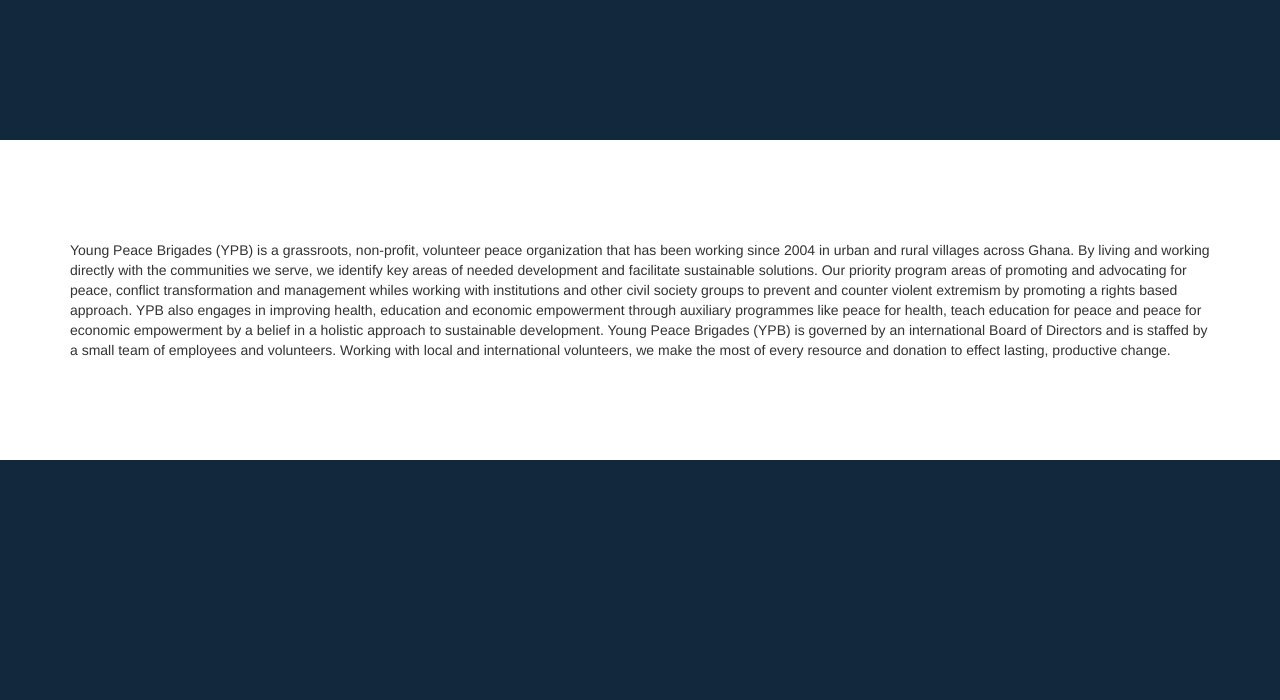
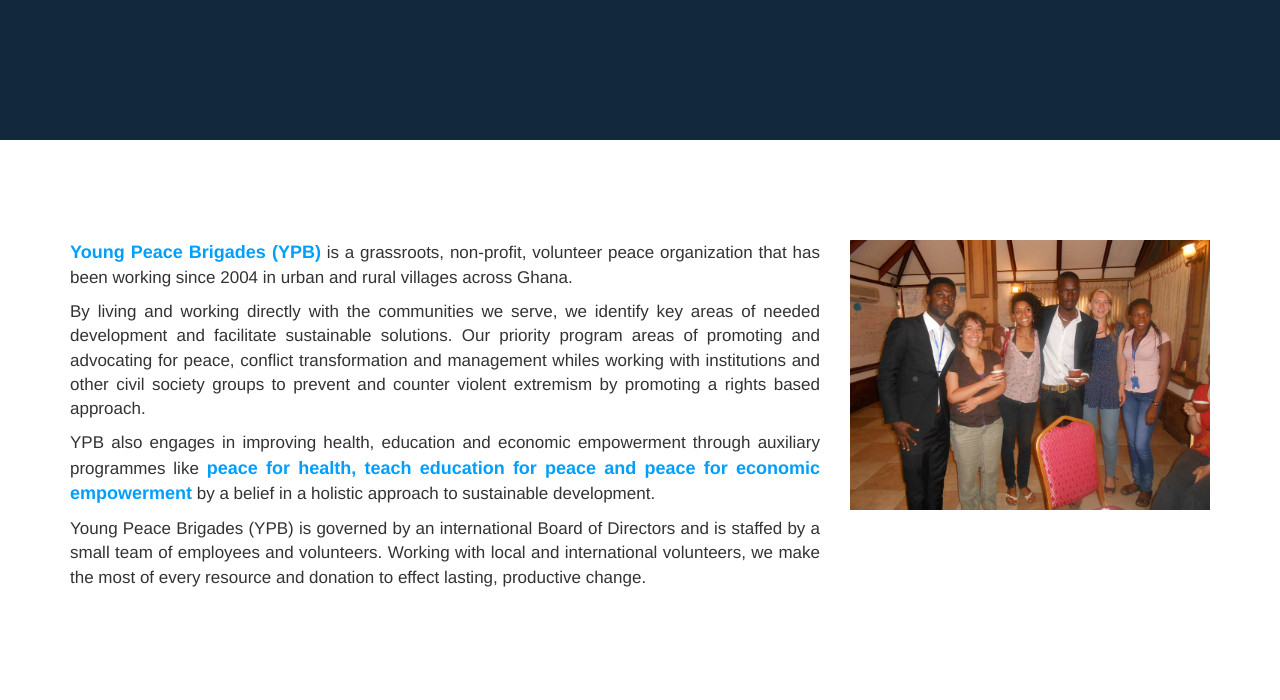
Before and after one commit to dimamo5/volunteer-work, a web app: file YPB/aboutus.html in a window 1280 px wide. Shown: the part 420-1120 px from the top of the page. Before the commit the page ends 880 px from the top, so only its background shows below. Run offline with its HTML, style and script files only (its server is not run), Linux system fonts and the light colour scheme; some libraries are stand-ins or nearby versions.

Commit message:
about page

```diff
--- a/YPB/aboutus.html
+++ b/YPB/aboutus.html
@@ -62,17 +62,33 @@
     </header>
 
     <section id="aboutus">
-        <div class="container">
-            Young Peace Brigades (YPB) is a grassroots, non-profit, volunteer peace organization that has been working since 2004 in
-            urban and rural villages across Ghana. By living and working directly with the communities we serve, we identify
-            key areas of needed development and facilitate sustainable solutions. Our priority program areas of promoting
-            and advocating for peace, conflict transformation and management whiles working with institutions and other civil
-            society groups to prevent and counter violent extremism by promoting a rights based approach. YPB also engages
-            in improving health, education and economic empowerment through auxiliary programmes like peace for health, teach
-            education for peace and peace for economic empowerment by a belief in a holistic approach to sustainable development.
-            Young Peace Brigades (YPB) is governed by an international Board of Directors and is staffed by a small team
-            of employees and volunteers. Working with local and international volunteers, we make the most of every resource
-            and donation to effect lasting, productive change.
+        <div class="container text-justify">
+            <div class="row">
+                <div class="col-md-8">
+                    <p><span class="highlightText"> Young Peace Brigades (YPB)</span> is a grassroots, non-profit, volunteer
+                        peace organization that has been working since 2004 in urban and rural villages across Ghana. </p>
+
+                    <p> By living and working directly with the communities we serve, we identify key areas of needed development
+                        and facilitate sustainable solutions. Our priority program areas of promoting and advocating for
+                        peace, conflict transformation and management whiles working with institutions and other civil society
+                        groups to prevent and counter violent extremism by promoting a rights based approach.</p>
+
+                    <p> YPB also engages in improving health, education and economic empowerment through auxiliary programmes
+                        like
+                        <span class="highlightText">peace for health, teach education for peace and peace for economic empowerment</span>                        by a belief in a holistic approach to sustainable development.</p>
+
+
+            <p>Young Peace Brigades (YPB) is governed by an international Board of Directors and is staffed by a small team
+                of employees and volunteers. Working with local and international volunteers, we make the most of every resource
+                and donation to effect lasting, productive change.</p>
+                </div>
+                <div class="col-md-4">
+                    <img src="images/1010314_666134783450838_1804896815_n.jpg" class="img-responsive">
+                </div>
+            </div>
+
+
+
         </div>
     </section>
 
--- a/YPB/css/style.css
+++ b/YPB/css/style.css
@@ -65,3 +65,12 @@
 .nav>li>a:focus, .nav>li>a:hover {
     background-color: transparent;
 }
+#aboutus p{
+    font-size: 17px;
+}
+
+.highlightText{
+    color: #009FFD;
+    font-weight: 700;
+    font-size: 18px
+}
```
Also changed, not shown: YPB/images/logo.ico.
